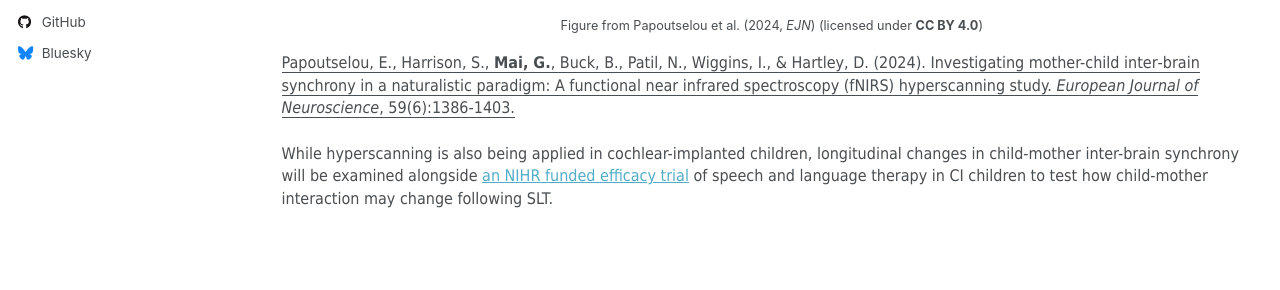
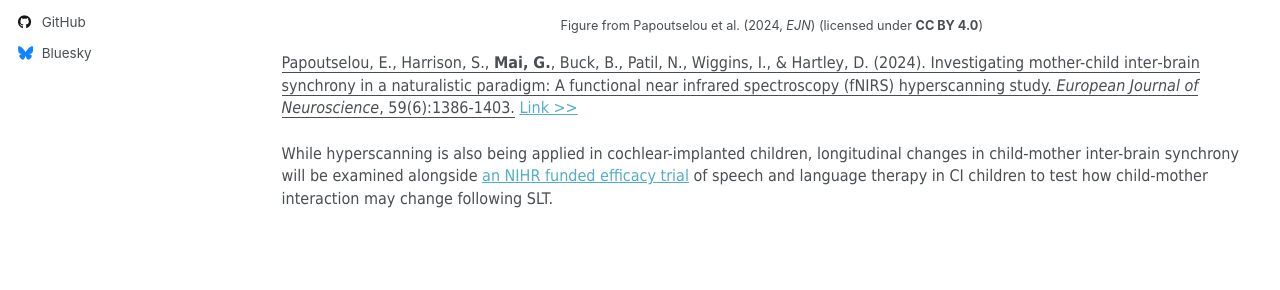
Before and after one commit to guangtingmai/guangtingmai.github.io, a Jekyll site: the page built from _pages/interbrain-sync.html, in a window 1280 px wide and 1164 px high. Shown: the part 591-881 px from the top of the window. Built offline with Jekyll 4.4.1, drawn with Linux system fonts in a browser that asks for light colours; some web fonts are replaced.

Commit message:
Update interbrain-sync.html

```diff
--- a/_pages/interbrain-sync.html
+++ b/_pages/interbrain-sync.html
@@ -13,7 +13,7 @@ author_profile: true
   <img src="https://guangtingmai.github.io/images/ejn.jpg" width="50%">
 </p>
 <p style="text-align:center;font-size:9.5pt;line-height:1.4;display: block;">Figure from Papoutselou et al. (2024, <i>EJN</i>) (licensed under <strong>CC BY 4.0</strong>)</p>
-<p><span style="font-size: 12pt;font-family: Tahoma;line-height: 1.4;display: block;margin-bottom: 0.1vh"><a href="https://onlinelibrary.wiley.com/doi/full/10.1111/ejn.16233" style="color:inherit; text-decoration:none;"><u>Papoutselou, E., Harrison, S., <strong>Mai, G.</strong>, Buck, B., Patil, N., Wiggins, I., & Hartley, D. (2024). Investigating mother-child inter‐brain synchrony in a naturalistic paradigm: A functional near infrared spectroscopy (fNIRS) hyperscanning study. <i>European Journal of Neuroscience</i>, 59(6):1386-1403.</u></a></span></p>
+<p><span style="font-size: 12pt;font-family: Tahoma;line-height: 1.4;display: block;margin-bottom: 0.1vh"><u>Papoutselou, E., Harrison, S., <strong>Mai, G.</strong>, Buck, B., Patil, N., Wiggins, I., & Hartley, D. (2024). Investigating mother-child inter‐brain synchrony in a naturalistic paradigm: A functional near infrared spectroscopy (fNIRS) hyperscanning study. <i>European Journal of Neuroscience</i>, 59(6):1386-1403.</u> <a href="https://onlinelibrary.wiley.com/doi/full/10.1111/ejn.16233">Link >></a></span></p>
 <p><span style="font-size: 12pt;font-family: Tahoma;line-height: 1.4;display: block;margin-bottom: 0.1vh">While hyperscanning is also being applied in cochlear-implanted
   children, longitudinal changes in child-mother inter-brain synchrony will be examined alongside <a href="https://www.impact-trial.ac.uk/">an NIHR
   funded efficacy trial</a> of speech and language therapy in CI children to test how child-mother interaction may change following SLT.</span></p>
```
